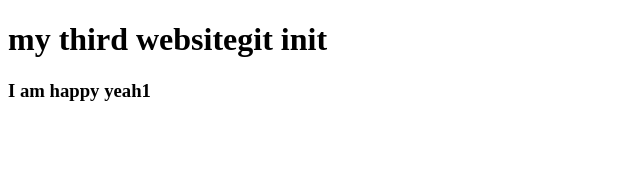
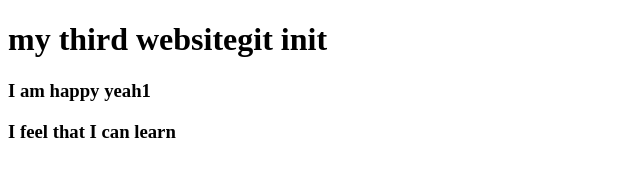
Before and after one commit to FatahiaNasrin/my-third-website, a plain HTML site: page index.html in a window 1280 px wide. Shown: the whole page, without its empty margins (0-640 px from the left). Drawn offline with Linux system fonts and the light colour scheme.

Commit message:
Update index.html

```diff
--- a/index.html
+++ b/index.html
@@ -8,5 +8,6 @@
 <body>
     <h1>my third websitegit init</h1>
     <h3>I am happy yeah1</h3>
+    <h3>I feel that I can learn</h3>
 </body>
 </html>
```
